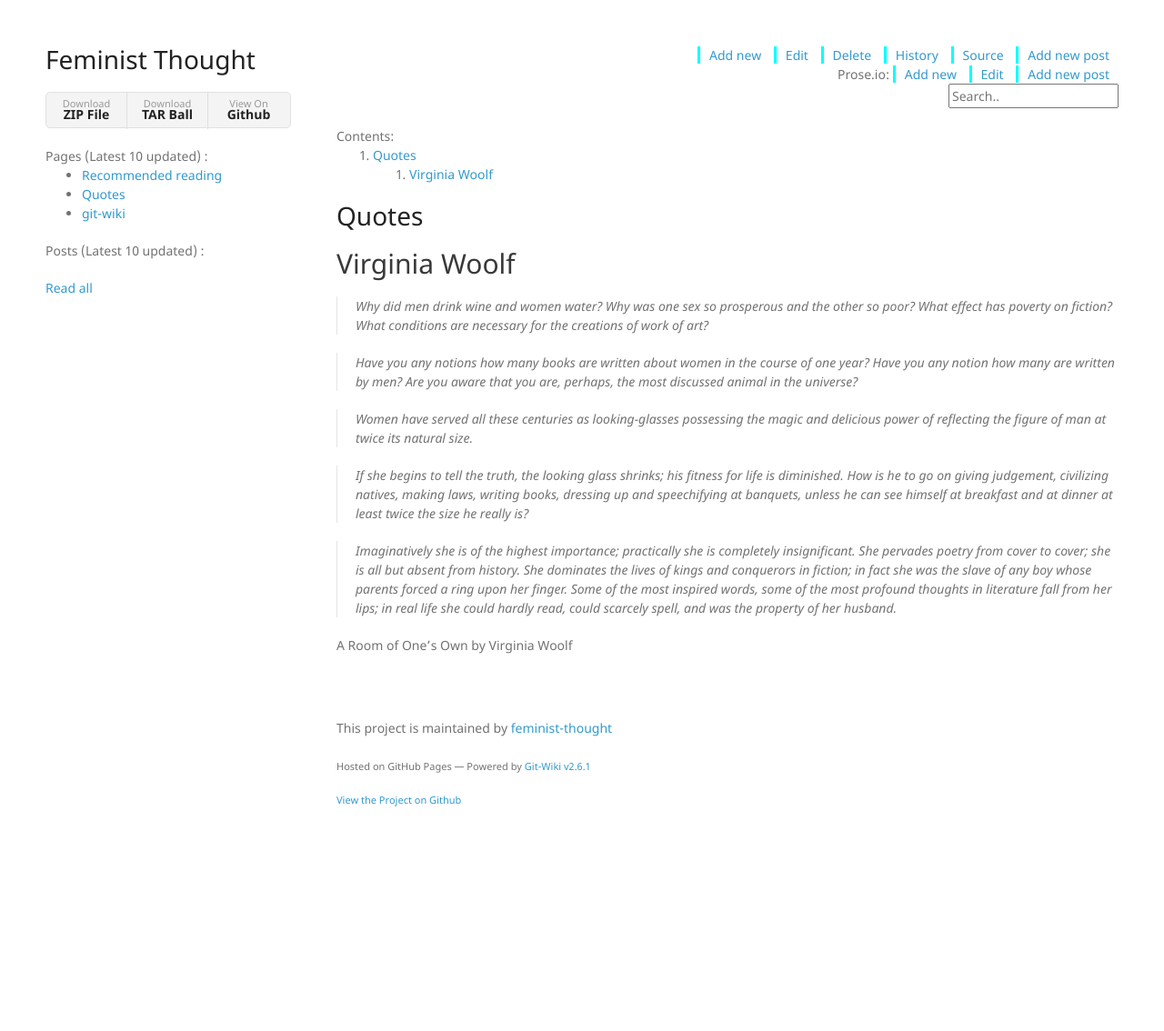
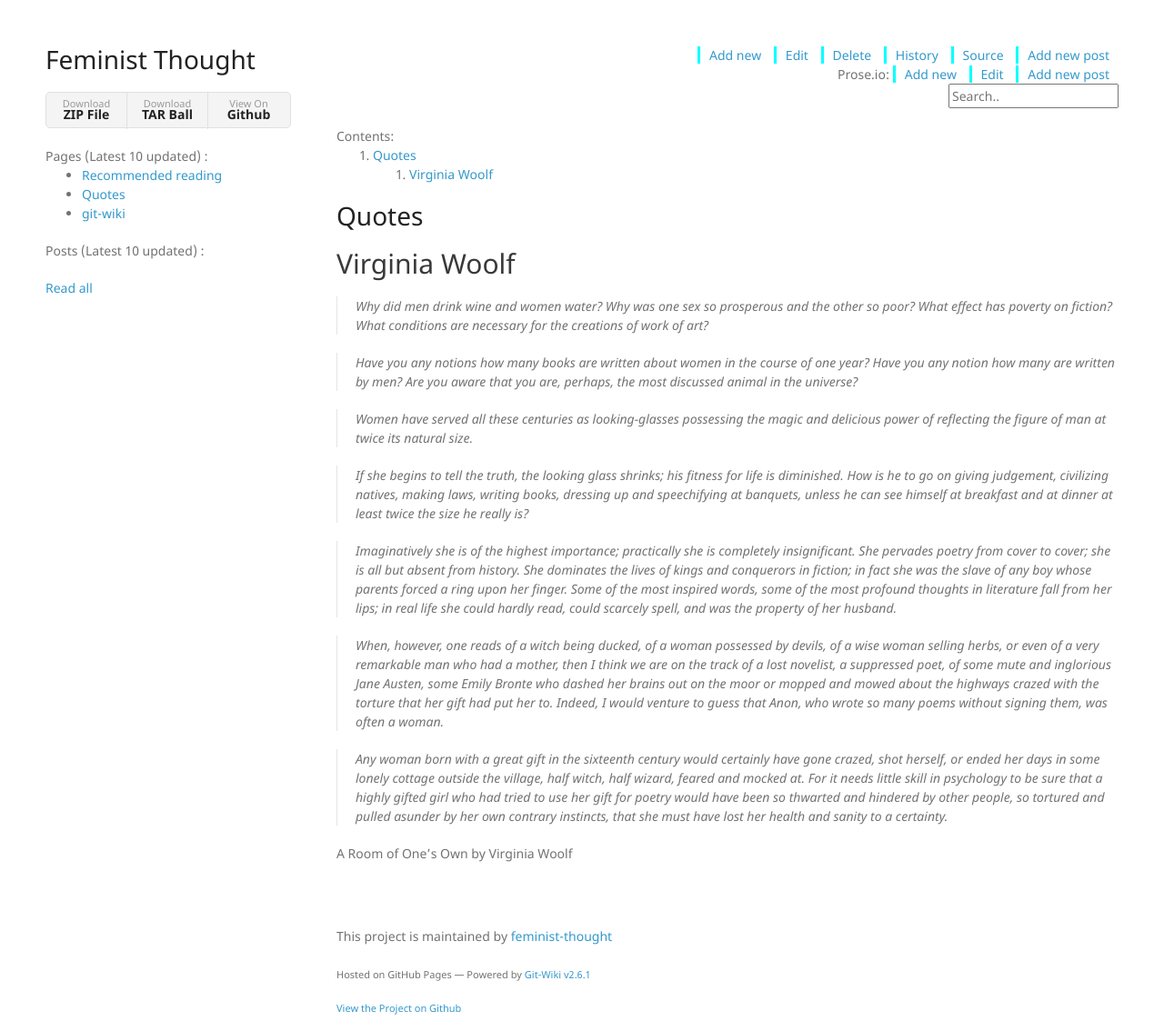
Before and after one commit to feminist-thought/feminist-thought, a Jekyll site: the page built from wiki/quotes.md, in a window 1280 px wide. Shown: the whole page at 91% size. Built offline with Jekyll 4.4.1, drawn with Linux system fonts in a browser that asks for light colours; nearby versions of some CDN libraries; our own code applies the rules of GitHub Pages for plain Markdown files; before the commit the page ends 905 px from its top, so only the background shows below that.

Commit message:
Update quotes.md

```diff
--- a/wiki/quotes.md
+++ b/wiki/quotes.md
@@ -12,4 +12,8 @@
 
 > Imaginatively she is of the highest importance; practically she is completely insignificant. She pervades poetry from cover to cover; she is all but absent from history. She dominates the lives of kings and conquerors in fiction; in fact she was the slave of any boy whose parents forced a ring upon her finger. Some of the most inspired words, some of the most profound thoughts in literature fall from her lips; in real life she could hardly read, could scarcely spell, and was the property of her husband.
 
+> When, however, one reads of a witch being ducked, of a woman possessed by devils, of a wise woman selling herbs, or even of a very remarkable man who had a mother, then I think we are on the track of a lost novelist, a suppressed poet, of some mute and inglorious Jane Austen, some Emily Bronte who dashed her brains out on the moor or mopped and mowed about the highways crazed with the torture that her gift had put her to. Indeed, I would venture to guess that Anon, who wrote so many poems without signing them, was often a woman.
+
+> Any woman born with a great gift in the sixteenth century would certainly have gone crazed, shot herself, or ended her days in some lonely cottage outside the village, half witch, half wizard, feared and mocked at.  For it needs little skill in psychology to be sure that a highly gifted girl who had tried to use her gift for poetry would have been so thwarted and hindered by other people, so tortured and pulled asunder by her own contrary instincts, that she must have lost her health and sanity to a certainty.
+
 A Room of One's Own by Virginia Woolf
```
